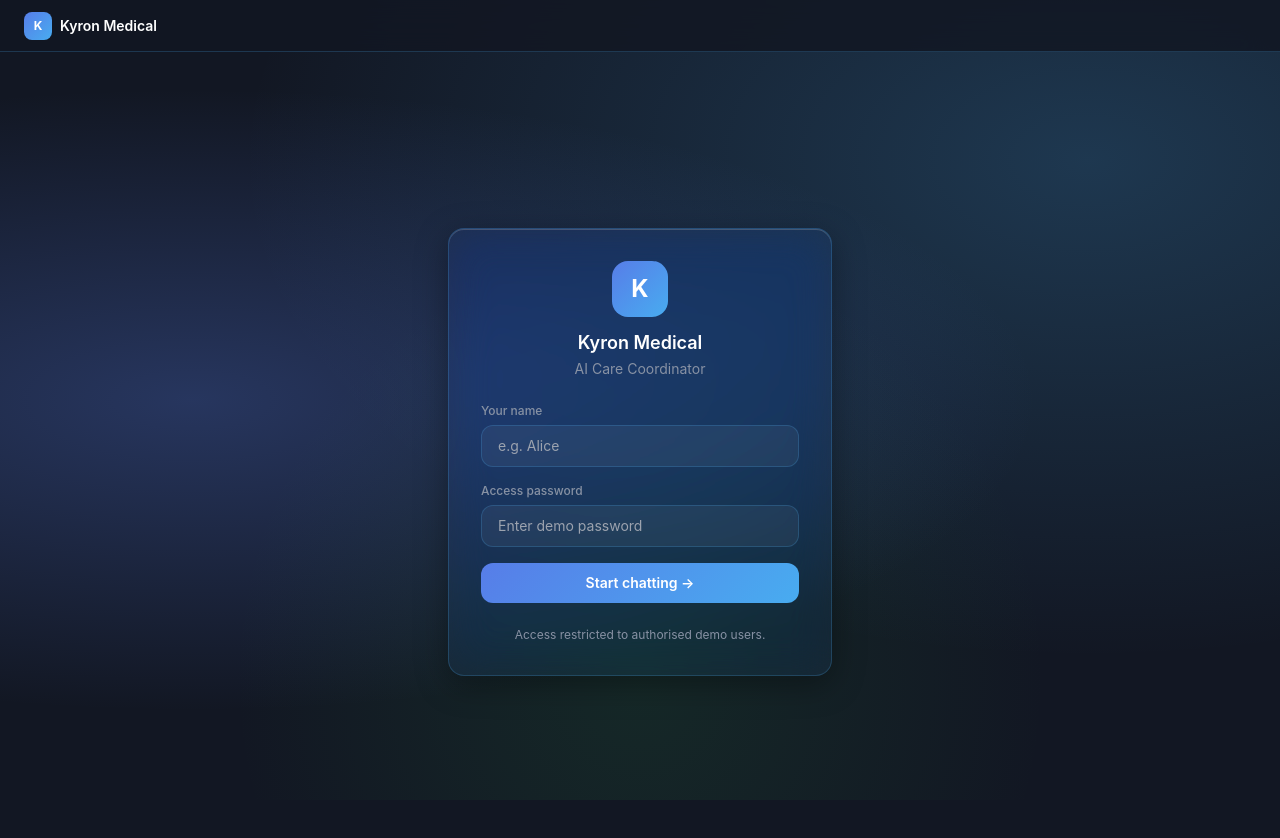
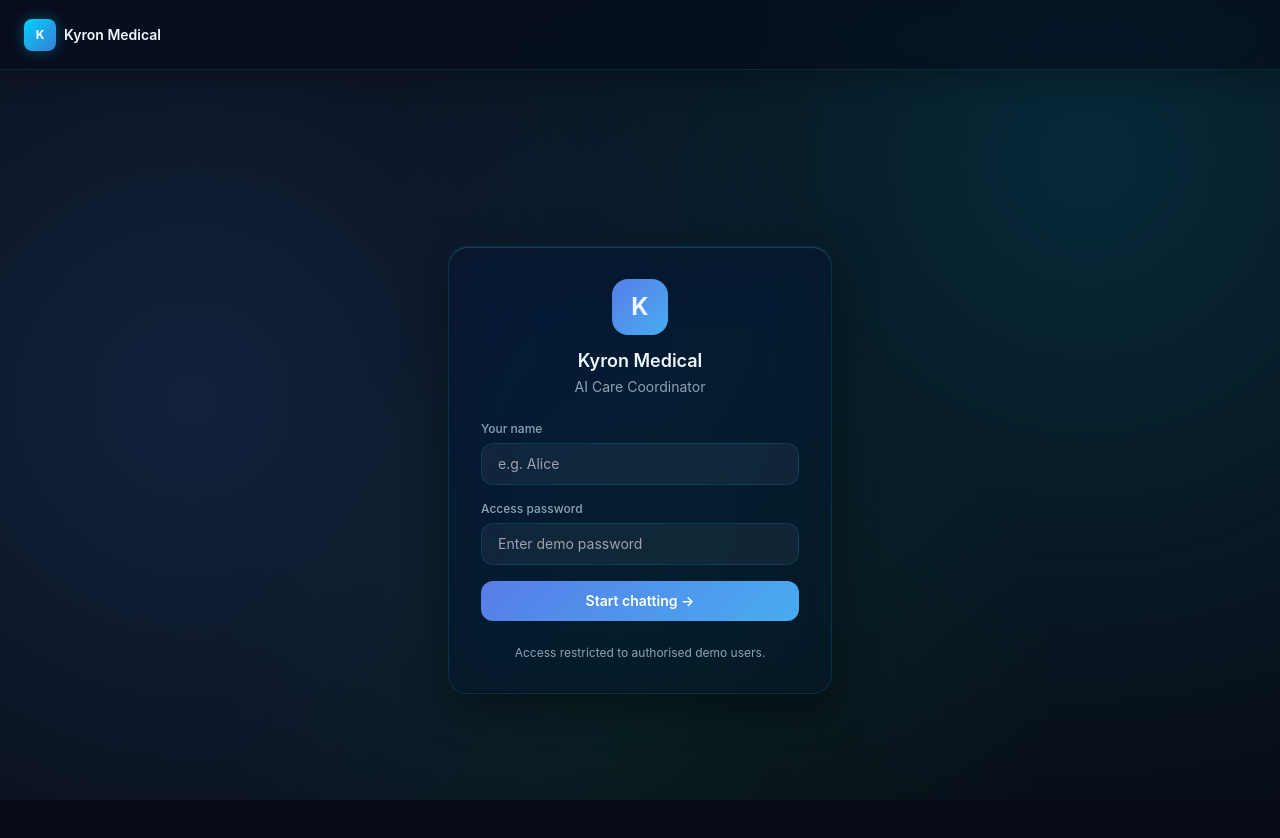
Before and after one commit to Vighaneshs/medical-ai-agent-demo, a Next.js app in the folder frontend/: page /login in a window 1280 px wide. Shown: the top 838 px of the page. Built offline with nearby package versions, Linux system fonts and the light colour scheme.

Commit message:
UI tweaks and minor fixes

```diff
--- a/frontend/src/app/globals.css
+++ b/frontend/src/app/globals.css
@@ -3,16 +3,18 @@
 @tailwind utilities;
 
 :root {
-  --bg:            #121723;
-  --primary:       #577DE8;
-  --accent:        #48ACF0;
-  --success:       #2EA84A;
-  --danger:        #E85757;
-  --text:          #ffffff;
-  --text-muted:    #8892a4;
-  --glass-bg:      rgba(87, 125, 232, 0.07);
-  --glass-border:  rgba(72, 172, 240, 0.22);
-  --nav-height:    52px;
+  --bg:            #080C16;
+  --primary:       #00D2FF;
+  --primary-dark:  #3A7BD5;
+  --accent:        #00E5FF;
+  --success:       #00E676;
+  --danger:        #FF1744;
+  --text:          #F0F8FF;
+  --text-muted:    #8BA4B5;
+  --glass-bg:      rgba(10, 20, 40, 0.45);
+  --glass-border:  rgba(0, 210, 255, 0.15);
+  --glass-glow:    rgba(0, 210, 255, 0.3);
+  --nav-height:    70px;
 }
 
 * {
@@ -33,65 +35,71 @@ body {
 /* ── Animated gradient mesh background ─────────────────────────────────────── */
 .gradient-bg {
   background:
-    radial-gradient(ellipse at 15% 50%, rgba(87, 125, 232, 0.30) 0%, transparent 55%),
-    radial-gradient(ellipse at 85% 20%, rgba(72, 172, 240, 0.22) 0%, transparent 55%),
-    radial-gradient(ellipse at 50% 85%, rgba(46, 168, 74, 0.12) 0%, transparent 45%),
-    #121723;
-  animation: meshDrift 12s ease-in-out infinite alternate;
+    radial-gradient(circle at 15% 50%, rgba(58, 123, 213, 0.20) 0%, transparent 55%),
+    radial-gradient(circle at 85% 20%, rgba(0, 210, 255, 0.15) 0%, transparent 55%),
+    radial-gradient(circle at 50% 85%, rgba(0, 230, 118, 0.08) 0%, transparent 45%),
+    var(--bg);
+  animation: meshDrift 15s cubic-bezier(0.4, 0, 0.2, 1) infinite alternate;
 }
 
 @keyframes meshDrift {
-  0%   { background-position: center; }
-  33%  { background-position: 10% 40%; }
-  66%  { background-position: 90% 60%; }
-  100% { background-position: 50% 80%; }
+  0%   { background-position: 0% 0%; }
+  33%  { background-position: 8% 35%; }
+  66%  { background-position: 90% 65%; }
+  100% { background-position: 50% 90%; }
 }
 
 /* ── Liquid glass panels ────────────────────────────────────────────────────── */
 .glass {
   background: var(--glass-bg);
-  backdrop-filter: blur(20px) saturate(1.6);
-  -webkit-backdrop-filter: blur(20px) saturate(1.6);
+  backdrop-filter: blur(28px) saturate(1.8);
+  -webkit-backdrop-filter: blur(28px) saturate(1.8);
   border: 1px solid var(--glass-border);
-  border-radius: 16px;
+  border-radius: 20px;
   box-shadow:
-    inset 0 1px 0 rgba(255, 255, 255, 0.18),
-    0 8px 32px rgba(0, 0, 0, 0.35);
+    inset 0 1px 1px rgba(255, 255, 255, 0.15),
+    inset 0 -1px 1px rgba(0, 0, 0, 0.3),
+    0 12px 40px rgba(0, 0, 0, 0.5),
+    0 0 20px rgba(0, 210, 255, 0.05); /* very subtle glow */
+  transition: all 0.3s cubic-bezier(0.25, 0.8, 0.25, 1);
 }
 
 .glass-sm {
-  background: var(--glass-bg);
-  backdrop-filter: blur(12px) saturate(1.4);
-  -webkit-backdrop-filter: blur(12px) saturate(1.4);
+  background: rgba(10, 20, 40, 0.55);
+  backdrop-filter: blur(16px) saturate(1.6);
+  -webkit-backdrop-filter: blur(16px) saturate(1.6);
   border: 1px solid var(--glass-border);
-  border-radius: 12px;
-  box-shadow: inset 0 1px 0 rgba(255, 255, 255, 0.12), 0 4px 16px rgba(0, 0, 0, 0.25);
+  border-radius: 14px;
+  box-shadow: inset 0 1px 0 rgba(255, 255, 255, 0.15), 0 8px 24px rgba(0, 0, 0, 0.4);
 }
 
 /* ── Message bubbles ────────────────────────────────────────────────────────── */
 .bubble-ai {
-  background: rgba(72, 172, 240, 0.06);
-  backdrop-filter: blur(16px);
-  -webkit-backdrop-filter: blur(16px);
-  border: 1px solid rgba(72, 172, 240, 0.18);
+  background: rgba(0, 210, 255, 0.05);
+  backdrop-filter: blur(24px) saturate(1.5);
+  -webkit-backdrop-filter: blur(24px) saturate(1.5);
+  border: 1px solid rgba(0, 210, 255, 0.15);
   border-left: 3px solid var(--accent);
-  border-radius: 0 14px 14px 14px;
-  box-shadow: inset 0 1px 0 rgba(255, 255, 255, 0.10);
+  border-radius: 0 18px 18px 18px;
+  box-shadow: inset 0 1px 1px rgba(255, 255, 255, 0.15), 0 4px 20px rgba(0, 210, 255, 0.08);
+  transition: all 0.3s ease;
 }
 
 .bubble-user {
-  background: var(--primary);
-  border-radius: 14px 0 14px 14px;
-  box-shadow: 0 4px 16px rgba(87, 125, 232, 0.35);
+  background: linear-gradient(135deg, var(--primary) 0%, var(--primary-dark) 100%);
+  border-radius: 18px 0 18px 18px;
+  box-shadow: 0 6px 24px rgba(0, 210, 255, 0.25);
+  border: 1px solid rgba(255, 255, 255, 0.2);
 }
 
 .bubble-emergency {
-  background: rgba(232, 87, 87, 0.12);
-  border: 1px solid rgba(232, 87, 87, 0.40);
+  background: rgba(255, 23, 68, 0.08);
+  border: 1px solid rgba(255, 23, 68, 0.25);
   border-left: 3px solid var(--danger);
-  border-radius: 0 14px 14px 14px;
-  backdrop-filter: blur(16px);
-  -webkit-backdrop-filter: blur(16px);
+  border-radius: 0 18px 18px 18px;
+  backdrop-filter: blur(24px) saturate(1.5);
+  -webkit-backdrop-filter: blur(24px) saturate(1.5);
+  box-shadow: inset 0 1px 1px rgba(255, 255, 255, 0.1), 0 4px 20px rgba(255, 23, 68, 0.15);
 }
 
 /* ── Typing indicator ───────────────────────────────────────────────────────── */
--- a/frontend/src/components/ChatInterface/MessageBubble.tsx
+++ b/frontend/src/components/ChatInterface/MessageBubble.tsx
@@ -13,9 +13,9 @@ export function MessageBubble({ message }: { message: ChatMessage }) {
 
   return (
     <motion.div
-      initial={{ opacity: 0, y: 16, scale: 0.96 }}
+      initial={{ opacity: 0, y: 20, scale: 0.95 }}
       animate={{ opacity: 1, y: 0, scale: 1 }}
-      transition={{ duration: 0.28, ease: 'easeOut' }}
+      transition={{ type: 'spring', damping: 20, stiffness: 250 }}
       className={`flex gap-3 ${isUser ? 'flex-row-reverse' : 'flex-row'}`}
     >
       {/* Avatar */}
@@ -23,9 +23,9 @@ export function MessageBubble({ message }: { message: ChatMessage }) {
         className="flex-shrink-0 w-8 h-8 rounded-full flex items-center justify-center text-xs font-semibold mt-1"
         style={{
           background: isUser
-            ? 'rgba(87, 125, 232, 0.3)'
-            : 'linear-gradient(135deg, #577DE8, #48ACF0)',
-          border: '1px solid rgba(255,255,255,0.15)',
+            ? 'rgba(0, 210, 255, 0.15)'
+            : 'linear-gradient(135deg, var(--primary), var(--primary-dark))',
+          border: '1px solid rgba(255,255,255,0.2)',
           fontSize: '10px',
         }}
       >
--- a/frontend/src/components/InputBar.tsx
+++ b/frontend/src/components/InputBar.tsx
@@ -38,12 +38,12 @@ export function InputBar({ onSend, disabled }: Props) {
 
   return (
     <div
-      className="px-4 py-4 border-t"
-      style={{ borderColor: 'var(--glass-border)', background: 'rgba(18,23,35,0.6)' }}
+      className="px-6 py-4 border-t z-10"
+      style={{ borderColor: 'var(--glass-border)', background: 'rgba(10, 20, 40, 0.5)', backdropFilter: 'blur(20px)' }}
     >
       <div
-        className="glass-sm flex items-end gap-3 px-4 py-3"
-        style={{ transition: 'border-color 0.2s' }}
+        className="glass flex items-end gap-3 px-4 py-3 shadow-[0_4px_20px_rgba(0,0,0,0.3)] transition-all"
+        style={{ border: '1px solid var(--glass-border)' }}
       >
         <textarea
           ref={textareaRef}
@@ -66,13 +66,15 @@ export function InputBar({ onSend, disabled }: Props) {
         <motion.button
           onClick={submit}
           disabled={disabled || !value.trim()}
-          whileTap={{ scale: 0.92 }}
-          className="flex-shrink-0 w-9 h-9 rounded-xl flex items-center justify-center transition-all"
+          whileTap={{ scale: 0.90 }}
+          whileHover={(!disabled && value.trim()) ? { scale: 1.05, boxShadow: '0 0 15px rgba(0,210,255,0.5)' } : {}}
+          className="flex-shrink-0 w-10 h-10 rounded-xl flex items-center justify-center transition-all"
           style={{
             background: disabled || !value.trim()
-              ? 'rgba(87, 125, 232, 0.25)'
-              : 'var(--primary)',
+              ? 'rgba(0, 210, 255, 0.15)'
+              : 'linear-gradient(135deg, var(--primary), var(--primary-dark))',
             cursor: disabled || !value.trim() ? 'not-allowed' : 'pointer',
+            border: '1px solid rgba(255,255,255,0.1)',
           }}
         >
           <svg width="16" height="16" viewBox="0 0 16 16" fill="none">
--- a/frontend/src/components/NavBar.tsx
+++ b/frontend/src/components/NavBar.tsx
@@ -34,20 +34,21 @@ export function NavBar() {
       className="w-full flex items-center px-6 gap-6 border-b"
       style={{
           height: 'var(--nav-height)',
-        background: 'rgba(18, 23, 35, 0.85)',
-        backdropFilter: 'blur(16px)',
-        WebkitBackdropFilter: 'blur(16px)',
+          background: 'rgba(8, 12, 22, 0.65)',
+          backdropFilter: 'blur(24px) saturate(1.8)',
+          WebkitBackdropFilter: 'blur(24px) saturate(1.8)',
           borderColor: 'var(--glass-border)',
+          boxShadow: '0 4px 30px rgba(0, 0, 0, 0.3)',
           position: 'sticky',
           top: 0,
           zIndex: 50,
         }}
       >
         {/* Brand */}
-      <Link href="/" className="flex items-center gap-2 mr-4 flex-shrink-0">
+        <Link href="/" className="flex items-center gap-2 mr-4 flex-shrink-0 group">
           <div
-          className="w-7 h-7 rounded-lg flex items-center justify-center text-xs font-bold"
-          style={{ background: 'linear-gradient(135deg, #577DE8, #48ACF0)' }}
+            className="w-8 h-8 rounded-lg flex items-center justify-center text-xs font-bold shadow-[0_0_15px_rgba(0,210,255,0.3)] transition-transform group-hover:scale-105"
+            style={{ background: 'linear-gradient(135deg, var(--primary), var(--primary-dark))', color: '#fff' }}
         >
           K
         </div>
@@ -61,10 +62,11 @@ export function NavBar() {
             <Link
               key={href}
               href={href}
-            className="text-sm font-medium transition-colors"
+              className="text-sm font-medium transition-all hover:text-white"
               style={{
-              color: isActive ? '#7BA4EF' : 'var(--text-muted)',
-              borderBottom: isActive ? '2px solid #577DE8' : '2px solid transparent',
+                color: isActive ? 'var(--text)' : 'var(--text-muted)',
+                borderBottom: isActive ? '2px solid var(--primary)' : '2px solid transparent',
+                textShadow: isActive ? '0 0 10px rgba(0,210,255,0.3)' : 'none',
                 paddingBottom: '2px',
               }}
             >
--- a/frontend/tailwind.config.ts
+++ b/frontend/tailwind.config.ts
@@ -9,9 +9,18 @@ const config: Config = {
   theme: {
     extend: {
       colors: {
-        background: "var(--background)",
-        foreground: "var(--foreground)",
+        background: "var(--bg)",
+        foreground: "var(--text)",
+        primary: "var(--primary)",
+        accent: "var(--accent)",
+        success: "var(--success)",
+        danger: "var(--danger)",
+        muted: "var(--text-muted)",
       },
+      boxShadow: {
+        'glass-glow': '0 0 20px rgba(0, 210, 255, 0.3)',
+        'glass-inner': 'inset 0 1px 0 rgba(255, 255, 255, 0.15)',
+      }
     },
   },
   plugins: [],
```
Also changed, not shown: frontend/src/components/ChatInterface/index.tsx (+15 -12 lines), 1 other file (tests, documents, lock files or other folders). Lines whose indentation alone changed are shown as unchanged.
